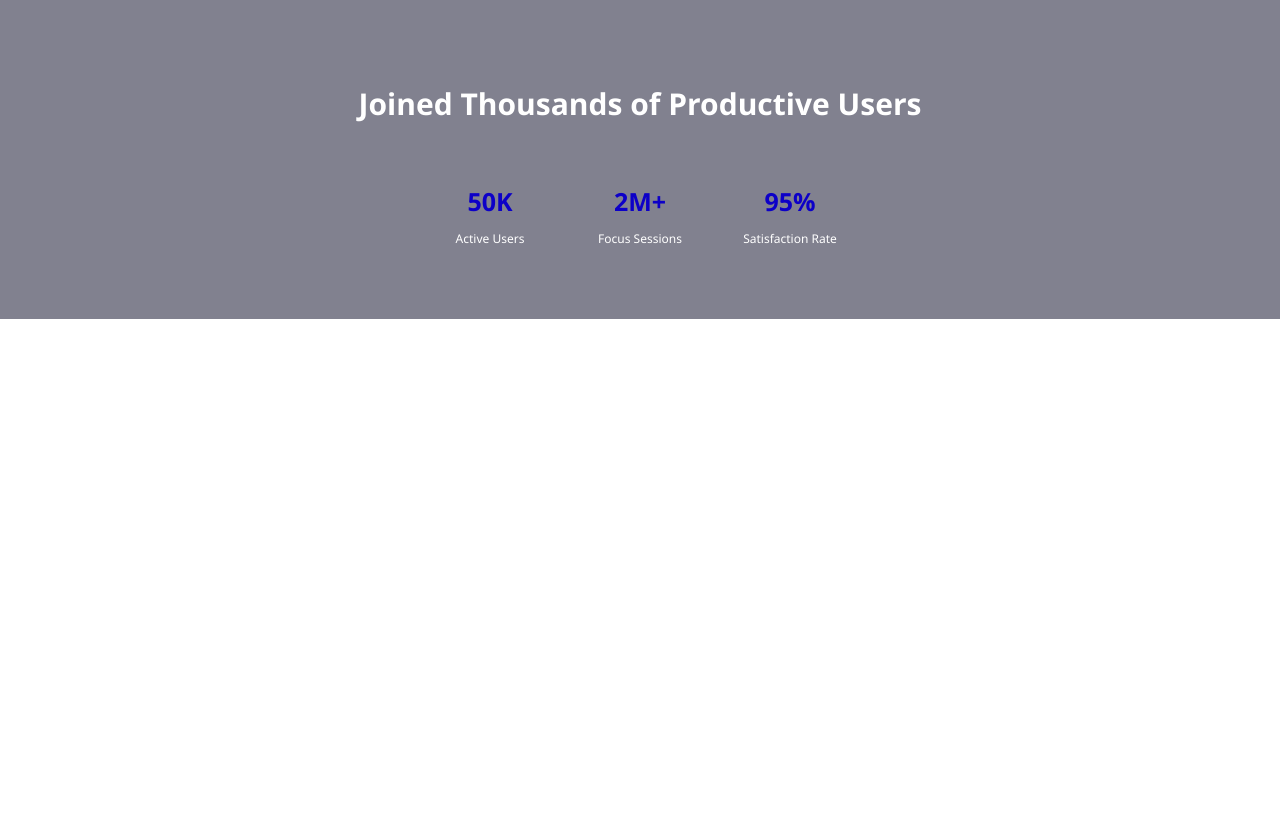
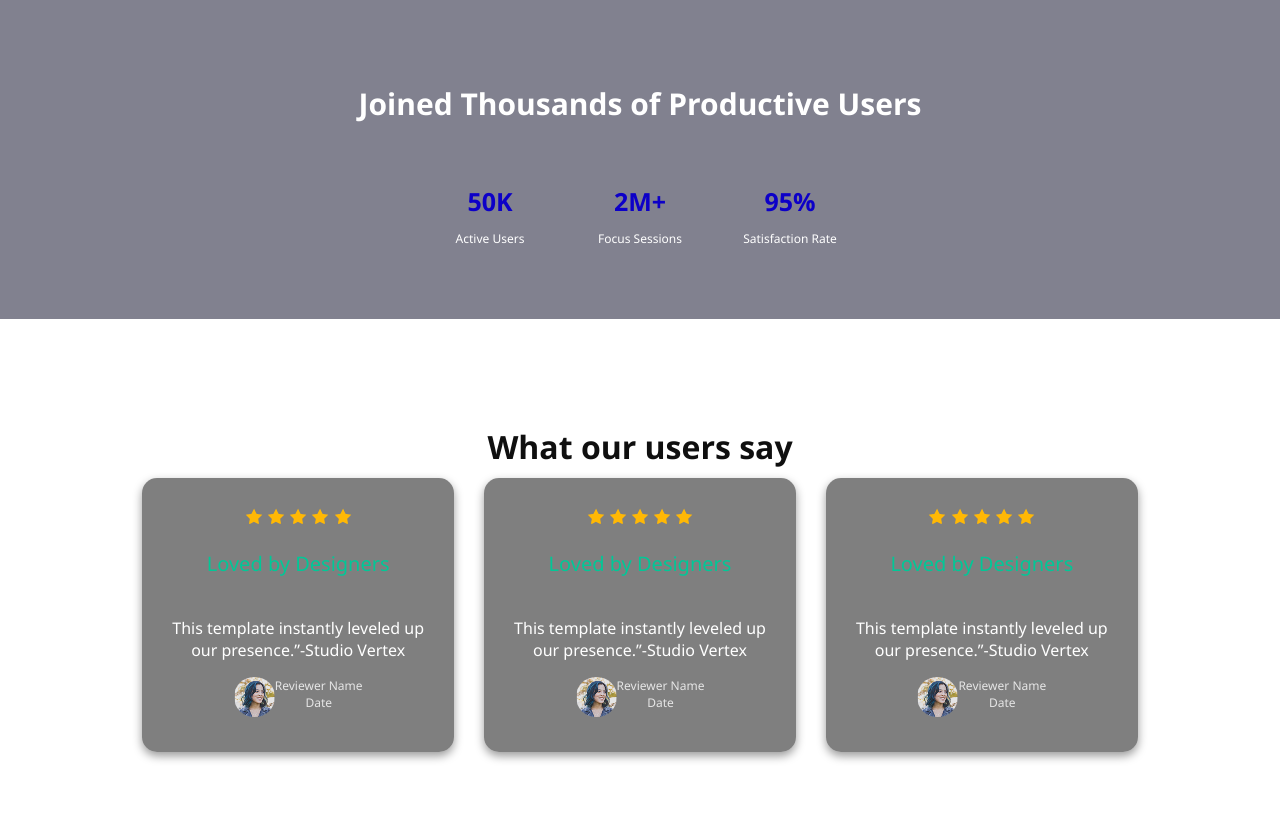
Before and after one commit to baki-2025/assignment-web-repo-01, a plain HTML site: page index.html in a window 1280 px wide. Shown: the part 1250-2082 px from the top of the page. Before the commit the page ends 1569 px from the top, so only its background shows below. Drawn offline with Linux system fonts and the light colour scheme.

Commit message:
my review

```diff
--- a/index.html
+++ b/index.html
@@ -42,3 +42,50 @@
     </div>
   </div>
 </div>
+<div class="testimonial-section">
+<h2>What our users say</h2>
+
+  <div class="testimonial-grid">
+    <div class="testimonial-card">
+      <img src="Assets/icon-star.png" alt="">
+      <img src="Assets/icon-star.png" alt="">
+      <img src="Assets/icon-star.png" alt="">
+      <img src="Assets/icon-star.png" alt="">
+      <img src="Assets/icon-star.png" alt="">
+      <p class="subtitle">Loved by Designers</p>
+      <p class="srd">This template instantly leveled up<br>our presence.”-Studio Vertex</p>
+      <div class="review-footer">
+        <img src="Assets/avatar.png" alt="">
+        <span class="reviewer">Reviewer Name<br>Date</span>
+      </div>
+      </div>
+    <div class="testimonial-card">
+      <img src="Assets/icon-star.png" alt="">
+      <img src="Assets/icon-star.png" alt="">
+      <img src="Assets/icon-star.png" alt="">
+      <img src="Assets/icon-star.png" alt="">
+      <img src="Assets/icon-star.png" alt="">
+      <p class="subtitle">Loved by Designers</p>
+      <p class="srd">This template instantly leveled up<br>our presence.”-Studio Vertex</p>
+      <div class="review-footer">
+       <img src="Assets/avatar.png" alt="">
+        <span class="reviewer">Reviewer Name<br>Date</span>
+      </div>
+    </div>
+
+    <div class="testimonial-card">
+      <img src="Assets/icon-star.png" alt="">
+      <img src="Assets/icon-star.png" alt="">
+      <img src="Assets/icon-star.png" alt="">
+      <img src="Assets/icon-star.png" alt="">
+      <img src="Assets/icon-star.png" alt="">
+
+      <p class="subtitle">Loved by Designers</p>
+      <p class="srd">This template instantly leveled up<br>our presence.”-Studio Vertex</p>
+      <div class="review-footer">
+        <img src="Assets/avatar.png" alt="">
+        <span class="reviewer">Reviewer Name<br>Date</span>
+
+      </div>
+      </div>
+      </div>
--- a/style.css
+++ b/style.css
@@ -134,3 +134,45 @@ img{
 .stat-block p {
   font-size: 12px;
 }
+.testimonial-section {
+  padding: 80px 20px;
+  background-color: rgba(255, 255, 255, 0.05);
+  color: white;
+  text-align: center;
+}
+
+.testimonial-section h2 {
+  font-size: 32px;
+  margin-bottom: 10px;
+  color: #0f0f0f;
+}
+
+.testimonial-section .subtitle {
+  font-size: 20px;
+  margin-bottom: 40px;
+  color: #00C897;
+}
+
+.testimonial-grid {
+  display: flex;
+  flex-wrap: wrap;
+  justify-content: center;
+  gap: 30px;
+}
+
+.testimonial-card {
+  background-color: rgba(0, 0, 0, 0.5);
+  padding: 30px;
+  max-width: 300px;
+  border-radius: 15px;
+  box-shadow: 0 4px 10px rgba(0,0,0,0.4);
+}
+.review-footer {
+  display: inline-flex;
+  justify-content: space-between;
+  font-size: 12px;
+  opacity: 0.8;
+}
+.testimonial-card .std {
+  font-size: 8px;
+}
```
